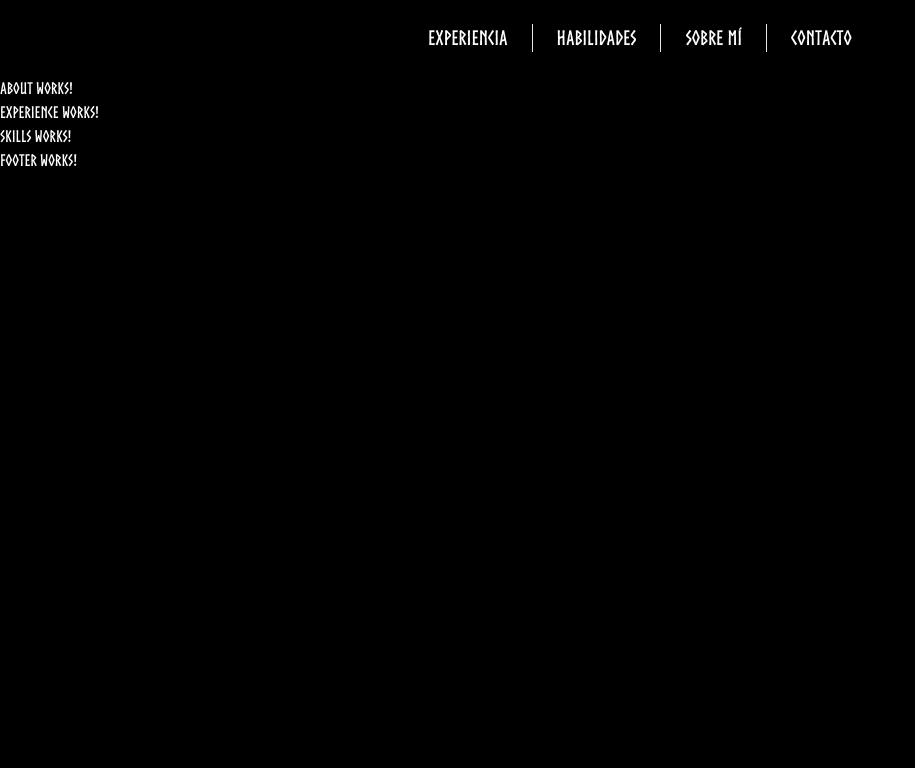
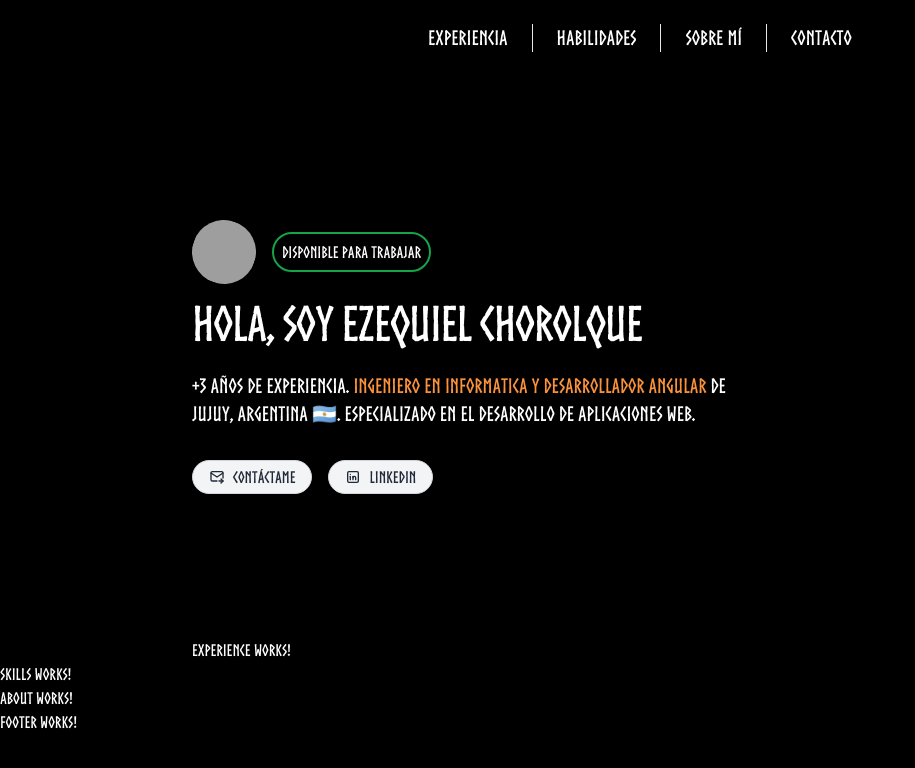
Before and after one commit to DevEzequiel14/porfolio, an Angular app: page / in a window 1280 px wide. Shown: the top 768 px of the page, without its empty margins (0-915 px from the left). Built offline with nearby package versions, Linux system fonts and the light colour scheme; grey boxes are pictures that could not be loaded.

Commit message:
add presentation

```diff
--- a/src/app/layout/main/main.component.html
+++ b/src/app/layout/main/main.component.html
@@ -1,13 +1,67 @@
 <app-header></app-header>
 <main>
-  <section id="about">
-    <app-about></app-about>
-  </section>
-  <section id="experience">
+  <div class="py-16 md:py-36 scroll-m-20 w-full mx-auto container lg:max-w-4xl md:max-w-2xl">
+    <div class="max-w-xl">
+      <div class="flex mb-4 gap-4 items-center">
+        <img class="rounded-full size-16 shadow-lg rotate-[19deg]"
+          src="https://avatars.githubusercontent.com/u/93449725?v=4" alt="">
+        <a href="https://www.linkedin.com/in/chorolque-ezequiel/"
+          class="flex items-center transition md:justify-center md:hover:scale-105 rounded-full border-solid border-2 border-green-600 p-2 h-10"
+          target="_blank">Disponible para
+          trabajar</a>
+      </div>
+      <h1 class="text-4xl font-bold tracking-tight sm:text-5xl text-white">Hola, soy Ezequiel Chorolque</h1>
+      <p class="mt-6 text-xl [&>strong]:text-orange-400 [&>strong]:font-semiboldtext-gray-300">+3 años de experiencia.
+        <strong>Ingeniero en Informatica y Desarrollador Angular</strong> de Jujuy, Argentina 🇦🇷.
+        Especializado en el desarrollo de aplicaciones web.
+      </p>
+      <nav class="flex flex-wrap gap-4 mt-8">
+        <a href="mailto:ezequielchorolque14@gmail.com" target="_blank" class="inline-flex items-center justify-center gap-2 px-4 py-1
+          text-gray-800 transition bg-gray-100 border border-gray-300
+          rounded-full dark:bg-gray-800 dark:border-gray-600
+          dark:text-white focus-visible:ring-yellow-500/80 text-md
+          hover:bg-gray-900 hover:border-gray-700 hover:text-white
+          dark:hover:bg-gray-100 dark:hover:border-gray-300
+          dark:hover:text-black group max-w-fit focus:outline-none
+          focus-visible:outline-none focus-visible:ring focus-visible:ring-white
+          focus-visible:ring-offset-2 active:bg-black">
+          <svg class="size-4" xmlns="http://www.w3.org/2000/svg" width="24" height="24" viewBox="0 0 24 24"
+            stroke-width="2" stroke="currentColor" fill="none" stroke-linecap="round" stroke-linejoin="round">
+            <path stroke="none" d="M0 0h24v24H0z" fill="none"></path>
+            <path d="M12 18h-7a2 2 0 0 1 -2 -2v-10a2 2 0 0 1 2 -2h14a2 2 0 0 1 2 2v7.5"></path>
+            <path d="M3 6l9 6l9 -6"></path>
+            <path d="M15 18h6"></path>
+            <path d="M18 15l3 3l-3 3"></path>
+          </svg>Contáctame</a>
+        <a href="https://www.linkedin.com/in/chorolque-ezequiel/" target="_blank" class="inline-flex items-center justify-center gap-2 px-4 py-1
+          text-gray-800 transition bg-gray-100 border border-gray-300
+          rounded-full dark:bg-gray-800 dark:border-gray-600
+          dark:text-white focus-visible:ring-yellow-500/80 text-md
+          hover:bg-gray-900 hover:border-gray-700 hover:text-white
+          dark:hover:bg-gray-100 dark:hover:border-gray-300
+          dark:hover:text-black group max-w-fit focus:outline-none
+          focus-visible:outline-none focus-visible:ring focus-visible:ring-white
+          focus-visible:ring-offset-2 active:bg-black">
+          <svg class="size-4" xmlns="http://www.w3.org/2000/svg" width="24" height="24" viewBox="0 0 24 24"
+            stroke-width="2" stroke="currentColor" fill="none" stroke-linecap="round" stroke-linejoin="round">
+            <path stroke="none" d="M0 0h24v24H0z" fill="none"></path>
+            <path d="M4 4m0 2a2 2 0 0 1 2 -2h12a2 2 0 0 1 2 2v12a2 2 0 0 1 -2 2h-12a2 2 0 0 1 -2 -2z"></path>
+            <path d="M8 11l0 5"></path>
+            <path d="M8 8l0 .01"></path>
+            <path d="M12 16l0 -5"></path>
+            <path d="M16 16v-3a2 2 0 0 0 -4 0"></path>
+          </svg>LinkedIn</a>
+      </nav>
+    </div>
+  </div>
+  <section id="experience" class="section undefined scroll-m-20 w-full mx-auto container lg:max-w-4xl md:max-w-2xl">
     <app-experience></app-experience>
   </section>
   <section id="skills">
     <app-skills></app-skills>
   </section>
+  <section id="about">
+    <app-about></app-about>
+  </section>
 </main>
 <app-footer></app-footer>
--- a/tailwind.config.js
+++ b/tailwind.config.js
@@ -8,6 +8,9 @@ module.exports = {
       fontFamily: {
         sans: ['Norse', 'ui-sans-serif', 'system-ui'],
       },
+      rotate: {
+        '19': '19deg',
+      }
     },
   },
   plugins: [],
```
